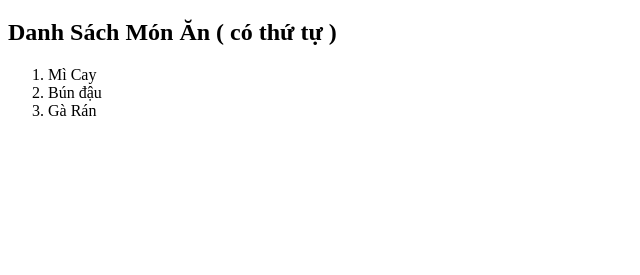
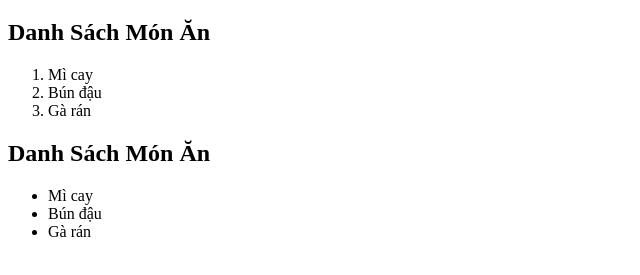
Before and after one commit to nth07-t/Thuc-Hanh-Tin-12-Lan-4, a plain HTML site: page index.html in a window 1280 px wide. Shown: the part 61-336 px from the top of the page, without its empty margins (0-640 px from the left). Drawn offline with Linux system fonts and the light colour scheme.

Commit message:
Update index.html

```diff
--- a/index.html
+++ b/index.html
@@ -1,16 +1,22 @@
 <!DOCTYPE html>
 <html>
 <head>
-<title>Thực Hành Tin 12 Lần 4</title>
+<title>Thực Hành Tin Lần 3</title>
 </head>
 <body>
 
 <h1>Nguyễn Minh Thư 12A6 STT 38</h1>
-<h2>Danh Sách Món Ăn ( có thứ tự )</h2>
-<ol type="1">
-<li> Mì Cay</li>
-<li> Bún đậu</li>
-<li> Gà Rán</li>
+<h2> Danh Sách Món Ăn</h2>
+<ol type ="1">
+<li> Mì cay</li>
+<li> Bún đậu </li>
+<li> Gà rán </li>
 </ol>
+<h2> Danh Sách Món Ăn</h2>
+<ul style =" list-style-type:disc">
+<li> Mì cay</li>
+<li> Bún đậu </li>
+<li> Gà rán </li>
+</ul>
 </body>
 </html>
```
